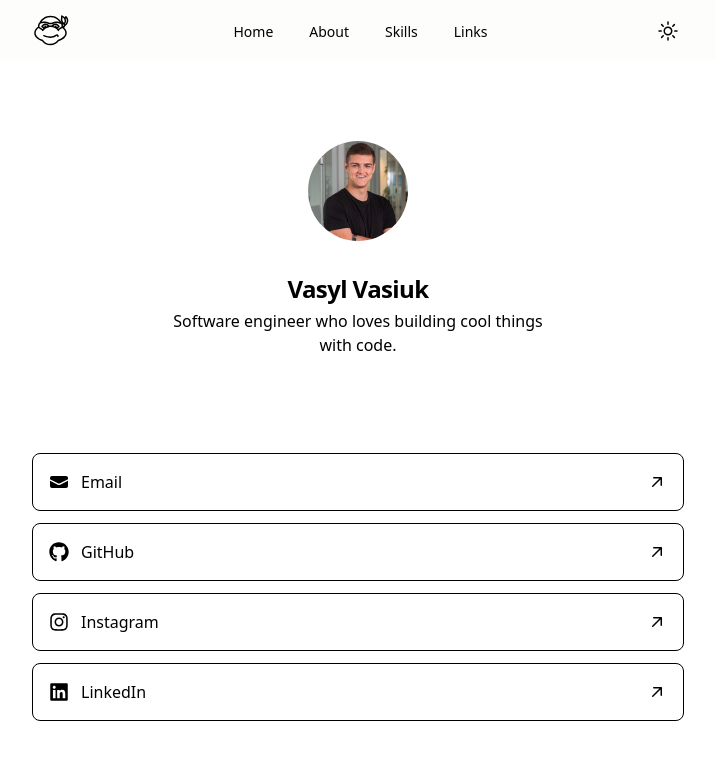
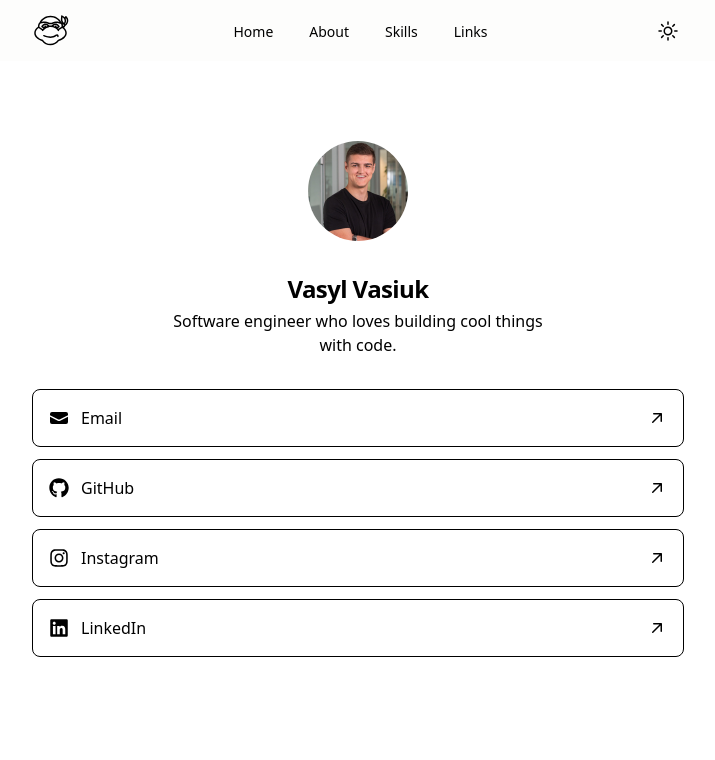
Before and after one commit to vasvjuck/vvv.io, a Next.js app: page /links in a window 1280 px wide. Shown: the top 760 px of the page, without its empty margins (282-997 px from the left). Built offline with nearby package versions, Linux system fonts and the light colour scheme.

Commit message:
fix: adjust space

```diff
--- a/pages/links.js
+++ b/pages/links.js
@@ -7,7 +7,7 @@
 const Links = () => {
   return (
     <>
-      <div className="flex flex-col gap-16 md:gap-24">
+      <div className="flex flex-col gap-4 md:gap-8">
         <div className="flex flex-col gap-8 animate-in">
           <Image
             src={avatar}
```
